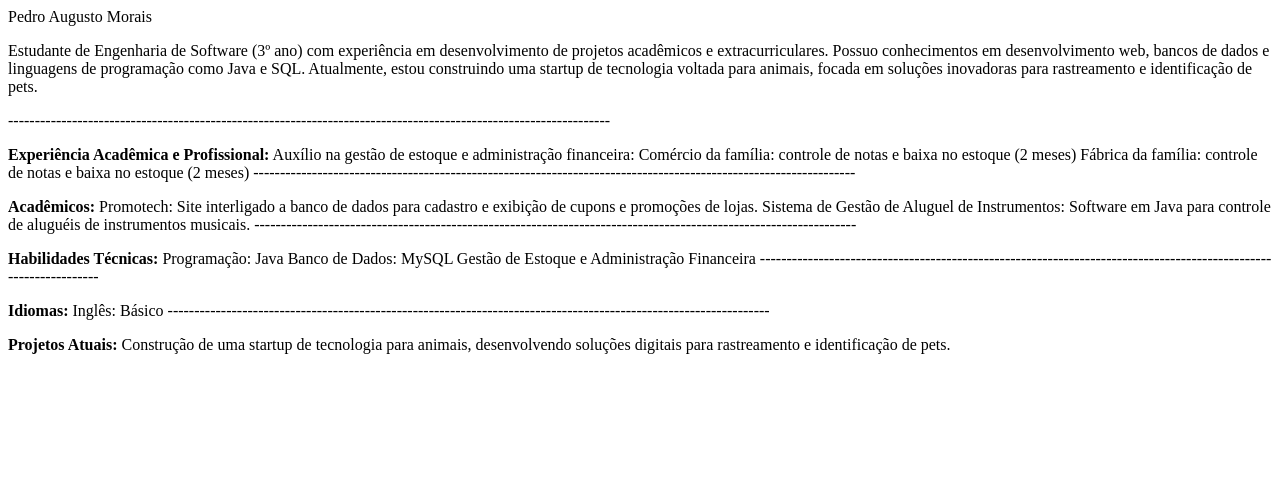
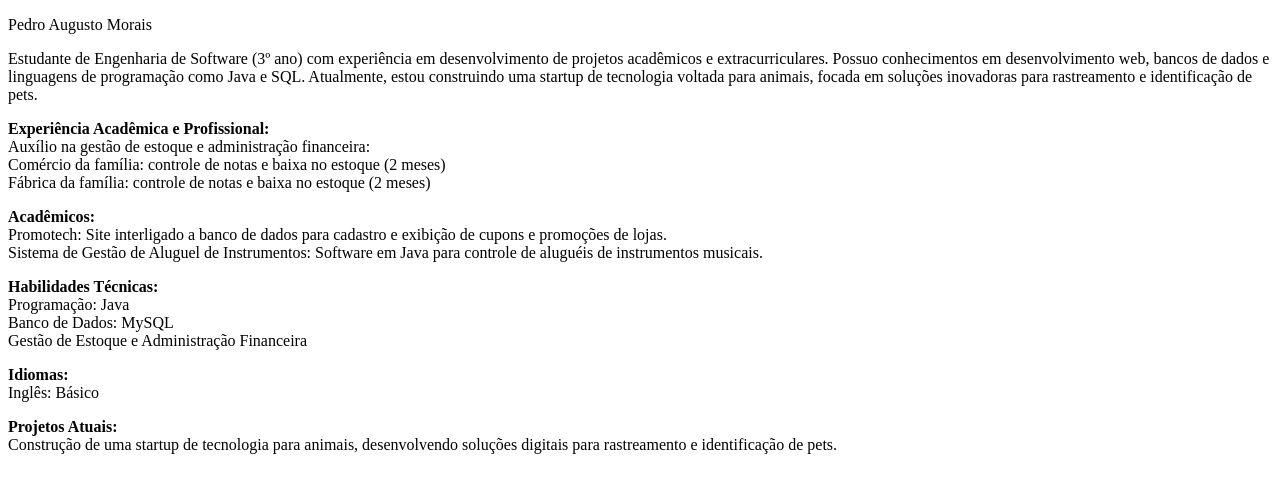
Before and after one commit to PedroAugustoMorais/curriculo, a plain HTML site: page index.html in a window 1280 px wide. Drawn offline with Linux system fonts and the light colour scheme.

Commit message:
tentativa 2

```diff
--- a/index.html
+++ b/index.html
@@ -1,30 +1,46 @@
-<p>Pedro Augusto Morais</p>
+<!DOCTYPE html>
+<html lang="pt-br">
+<head>
+    <meta charset="UTF-8">
+    <meta name="viewport" content="width=device-width, initial-scale=1.0">
+    <title>Currículo</title>
+</head>
+<body>
+    <p>Pedro Augusto Morais</p>
 
 <p>Estudante de Engenharia de Software (3º ano) com experiência em desenvolvimento de projetos acadêmicos e extracurriculares. Possuo conhecimentos em desenvolvimento web, bancos de dados e linguagens de programação como Java e SQL. Atualmente, estou construindo uma startup de tecnologia voltada para animais, focada em soluções inovadoras para rastreamento e identificação de pets.</p>
------------------------------------------------------------------------------------------------------------------
+
 <p><b>Experiência Acadêmica e Profissional:</b>
 
-Auxílio na gestão de estoque e administração financeira:
-Comércio da família: controle de notas e baixa no estoque (2 meses)
-Fábrica da família: controle de notas e baixa no estoque (2 meses)
------------------------------------------------------------------------------------------------------------------</p>
+<br>Auxílio na gestão de estoque e administração financeira:
+<br>Comércio da família: controle de notas e baixa no estoque (2 meses)
+<br>Fábrica da família: controle de notas e baixa no estoque (2 meses)
+</p>
+
 <p><b>Acadêmicos:</b>
 
-Promotech: Site interligado a banco de dados para cadastro e exibição de cupons e promoções de lojas.
+<br>Promotech: Site interligado a banco de dados para cadastro e exibição de cupons e promoções de lojas.
 
-Sistema de Gestão de Aluguel de Instrumentos: Software em Java para controle de aluguéis de instrumentos musicais.
------------------------------------------------------------------------------------------------------------------</p>
+<br>Sistema de Gestão de Aluguel de Instrumentos: Software em Java para controle de aluguéis de instrumentos musicais.
+</p>
+
 <p><b>Habilidades Técnicas:</b>
 
-Programação: Java
+<br>Programação: Java
 
-Banco de Dados: MySQL
+<br>Banco de Dados: MySQL
 
-Gestão de Estoque e Administração Financeira
------------------------------------------------------------------------------------------------------------------</p>
+<br>Gestão de Estoque e Administração Financeira
+</p>
+
 <p><b>Idiomas:</b>
-Inglês: Básico
------------------------------------------------------------------------------------------------------------------</p>
+<br>Inglês: Básico
+</p>
+
 <p><b>Projetos Atuais:</b>
 
-Construção de uma startup de tecnologia para animais, desenvolvendo soluções digitais para rastreamento e identificação de pets.</p>
+<br>Construção de uma startup de tecnologia para animais, desenvolvendo soluções digitais para rastreamento e identificação de pets.</p>
+
+
+</body>
+</html>
```
